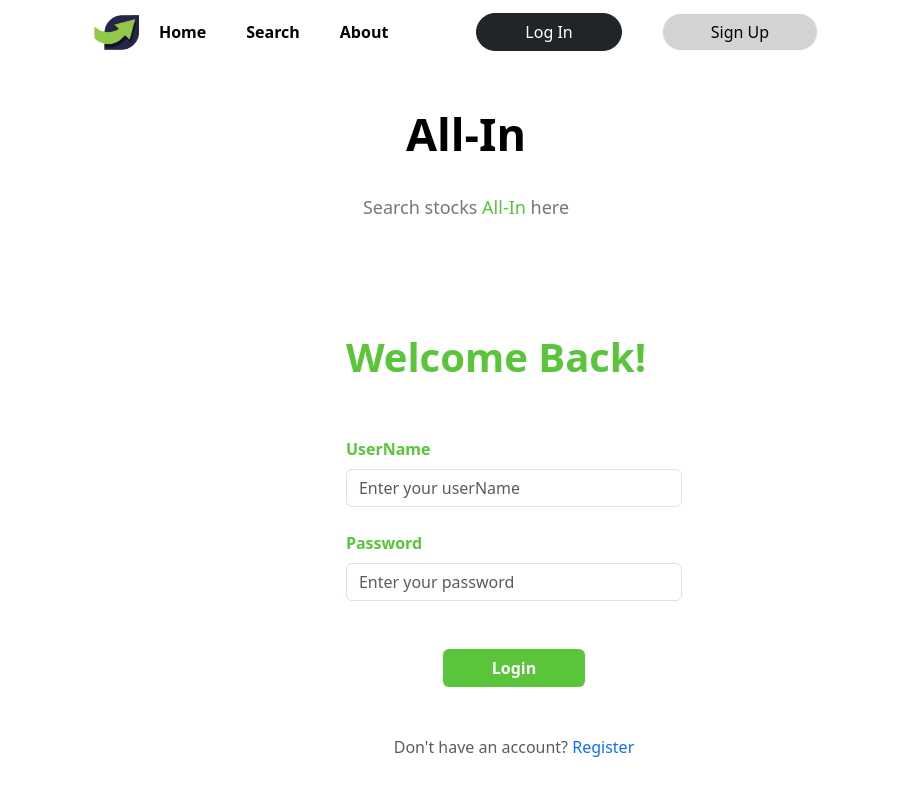
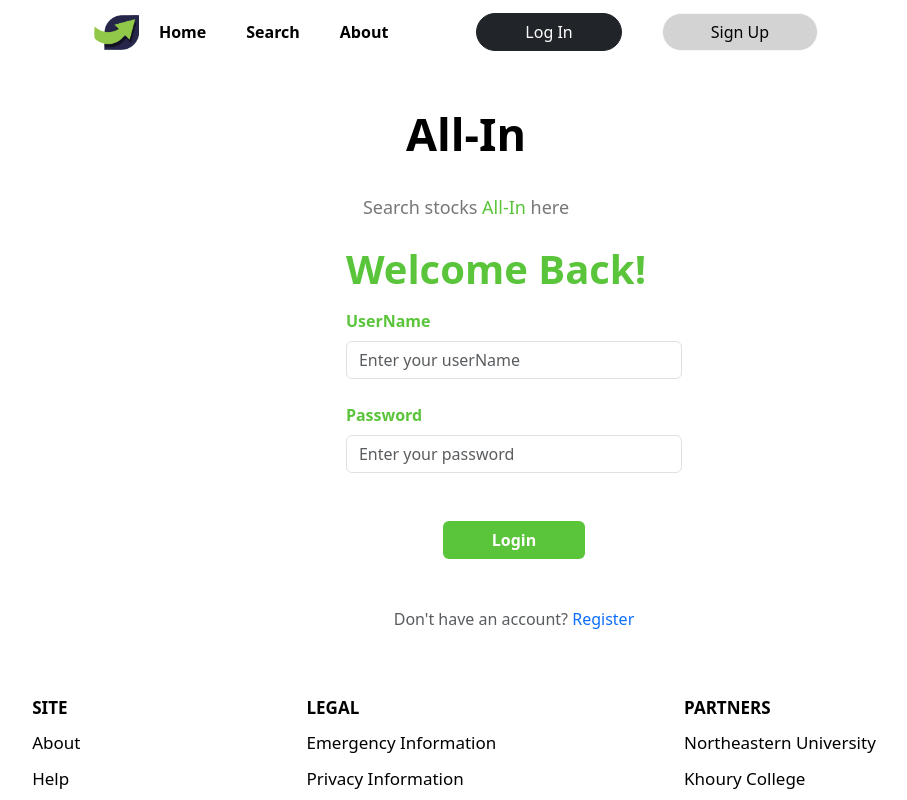
Before and after one commit to TjuAachen/cs5610-final-All-In-react-team668, a React (Create React App) app: page /login in a window 1280 px wide. Shown: the top 800 px of the page, without its empty margins (174-1081 px from the left). Built offline with nearby package versions, Linux system fonts and the light colour scheme.

Commit message:
Modify the login/register pages to make them more consistent

```diff
--- a/src/pages/userPages/Login.js
+++ b/src/pages/userPages/Login.js
@@ -1,5 +1,5 @@
-import {useEffect, useState} from "react";
-import {Link, useNavigate} from "react-router-dom";
+import { useEffect, useState } from "react";
+import { Link, useNavigate } from "react-router-dom";
 import { useDispatch, useSelector } from "react-redux";
 import { loginThunk } from "../../services/users/users-thunks";
 // import {cleanSearchReducer} from "../reducers/search-reducer";
@@ -43,12 +43,12 @@ const Login = () => {
 
   return (
     <div className="position-relative">
-      <div className="p-5 row w-100 p-0 ms-5">
+      <div className="row w-100 p-0 ms-5">
         {/* <div
           className="register-window-div col-9 col-md-7 col-lg-6 col-xl-5 xxl-5 mt-5"
         > */}
         {/* <div className="mt-5"> */}
-            <div className="mt-5">
+        <div >
           <h1 className="text-heading fw-bold">Welcome Back!</h1>
           {showLoginError && (
             <div
@@ -57,7 +57,7 @@ const Login = () => {
               <h5 className="text-danger">Authentication failed!</h5>
             </div>
           )}
-              <div className="mt-5">
+          <div className="mt-0">
             <label
               htmlFor="login-userName"
               className="mt-2 text-heading fw-bold mb-2"
--- a/src/pages/userPages/Register.js
+++ b/src/pages/userPages/Register.js
@@ -102,6 +102,7 @@ const Register = () => {
   return (
     <div>
       <div className={`register-window-div`}>
+      <h1 className="text-heading fw-bold">Create a new account</h1>
         <div className={`row w-100 p-0 m-0 d-flex align-items-center`}>
           <label htmlFor="userName" className="text-heading">
             UserName
--- a/src/pages/userPages/Register_styles.css
+++ b/src/pages/userPages/Register_styles.css
@@ -135,6 +135,8 @@
     color: #5ac53b;
     font-weight: bold;
     padding: 0;
+    margin-top: 0.5rem;
+    margin-bottom: 0.5rem;
 }
 
 .register-control-input {
```
Lines whose indentation alone changed are shown as unchanged.
